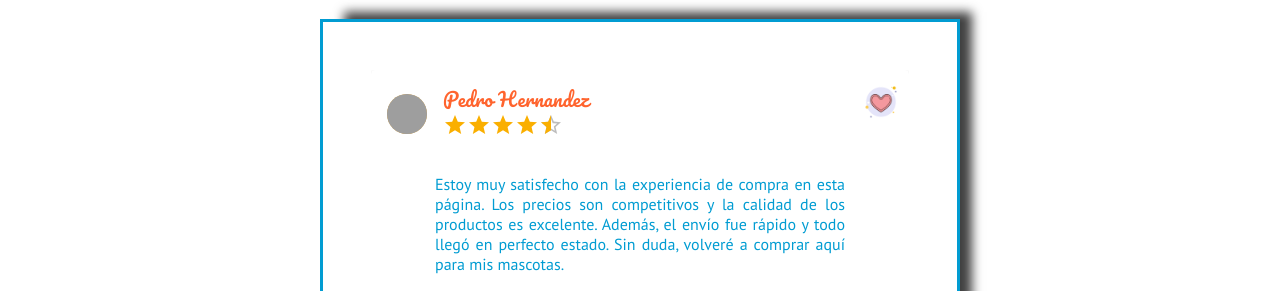
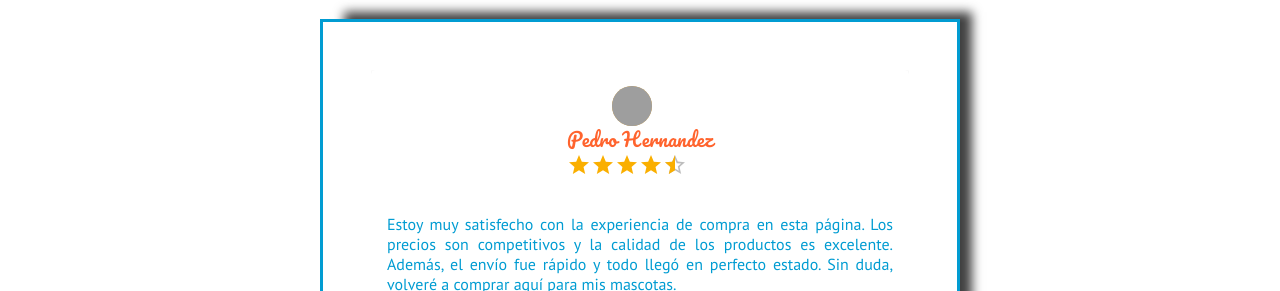
Before and after one commit to Brisnayu/Proyecto-MERN4, a React (Vite) app: page /reviews in a window 1280 px wide. Shown: the part 509-800 px from the top of the page. Built offline with nearby package versions, Linux system fonts and the light colour scheme; grey boxes are pictures that could not be loaded.

Commit message:
edit queries cardReviews

```diff
--- a/src/components/CardReviews.jsx
+++ b/src/components/CardReviews.jsx
@@ -6,14 +6,8 @@ const CardReviews = ({ avatar, nombre, stars, texto }) => {
   return (
     <Paper>
       <CardHeader
+        style={{ display: "flex", flexDirection: "column" }}
         avatar={<Avatar src={avatar} sx={{ bgcolor: "var(--color-terciary)" }}></Avatar>}
-        action={
-          <img
-            style={{ height: "2.5rem" }}
-            src="./assets/icon-heart.png"
-            alt="icon-heart"
-          />
-        }
         title={<CursiveStyled fontSize={"coment"}>{nombre}</CursiveStyled>}
         subheader={<Rating name="text-feedback" value={stars} readOnly precision={0.5} />}
       />
@@ -21,7 +15,6 @@ const CardReviews = ({ avatar, nombre, stars, texto }) => {
         <p
           style={{
             color: "var(--color-secondary)",
-            padding: "0 3rem",
             textAlign: "justify",
           }}
         >
--- a/src/pages/Home.jsx
+++ b/src/pages/Home.jsx
@@ -45,7 +45,6 @@ const Home = () => {
           "PetsLand está aquí para apoyar todos los aspectos de la vida de su mascota, desde la comida hasta el juego. Entendemos sus demandas y ofrecemos el mejor servicio."
         }
       />
-      <h1 style={{ color: "#cedb88" }}>HOLA</h1>
     </MainStyled>
   );
 };
```
